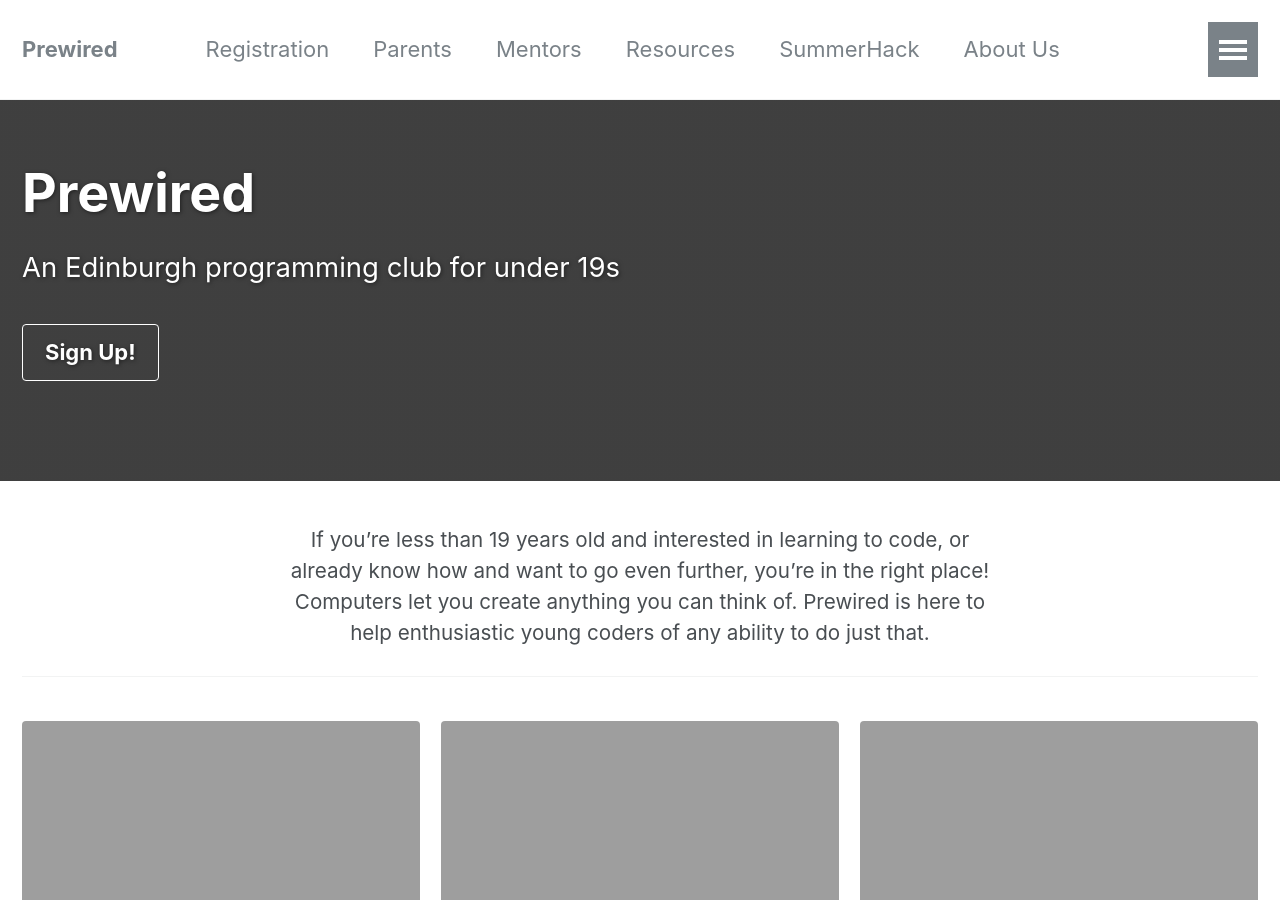
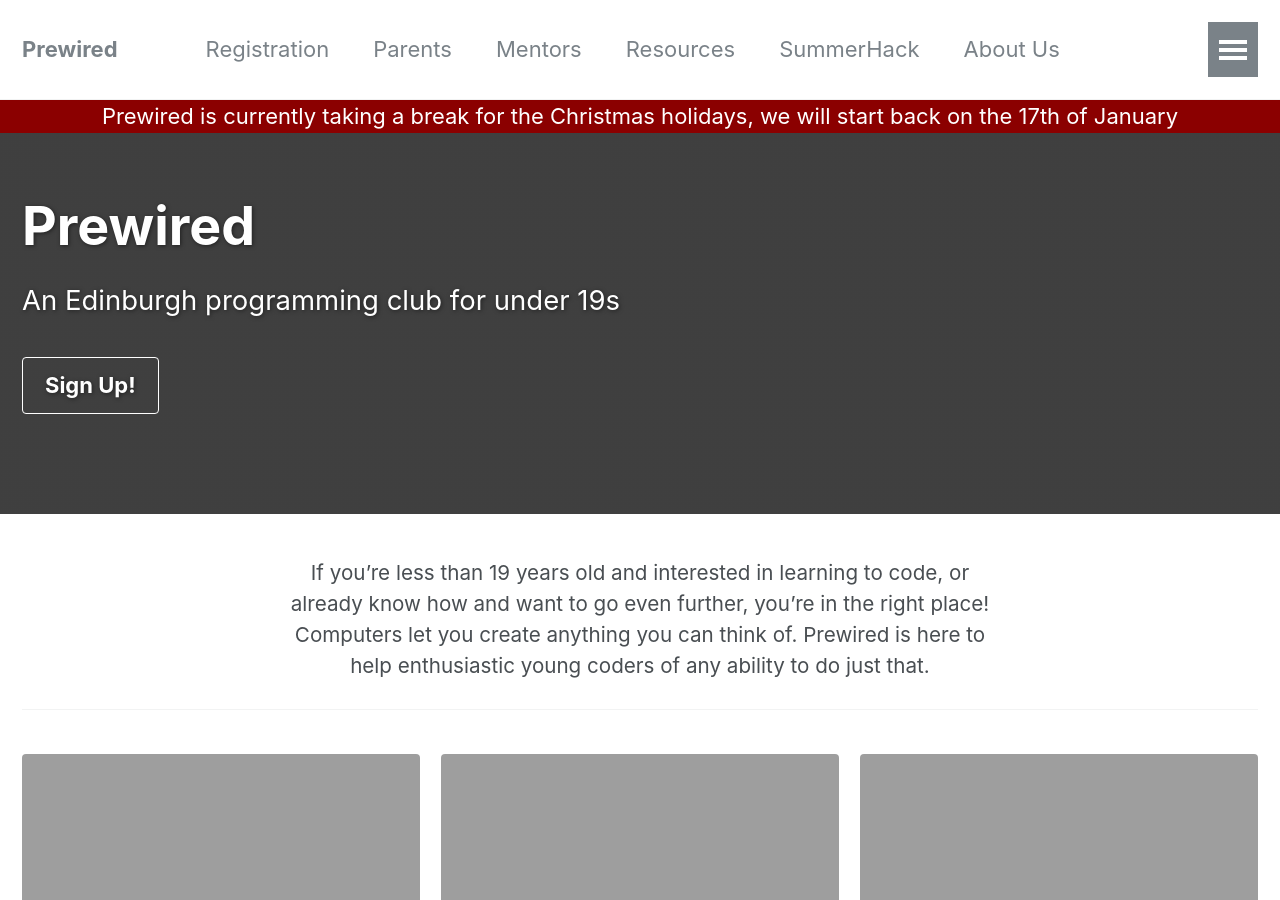
Before and after one commit to prewired/prewired.github.io, a Jekyll site: the page built from index.html, in a window 1280 px wide and 900 px high. Built offline with Jekyll 4.4.1, drawn with Linux system fonts in a browser that asks for light colours; the list of posts is cut into pages by our own code.

Commit message:
Adding Christmas holiday banner

```diff
--- a/_layouts/default.html
+++ b/_layouts/default.html
@@ -13,6 +13,8 @@
     {% include browser-upgrade.html %}
     {% include masthead.html %}
 
+    <div style="width: 100%;background-color: darkred;color: white;text-align: center;">Prewired is currently taking a break for the Christmas holidays, we will start back on the 17th of January</div>
+
     {{ content }}
 
     <div class="page__footer">
```
